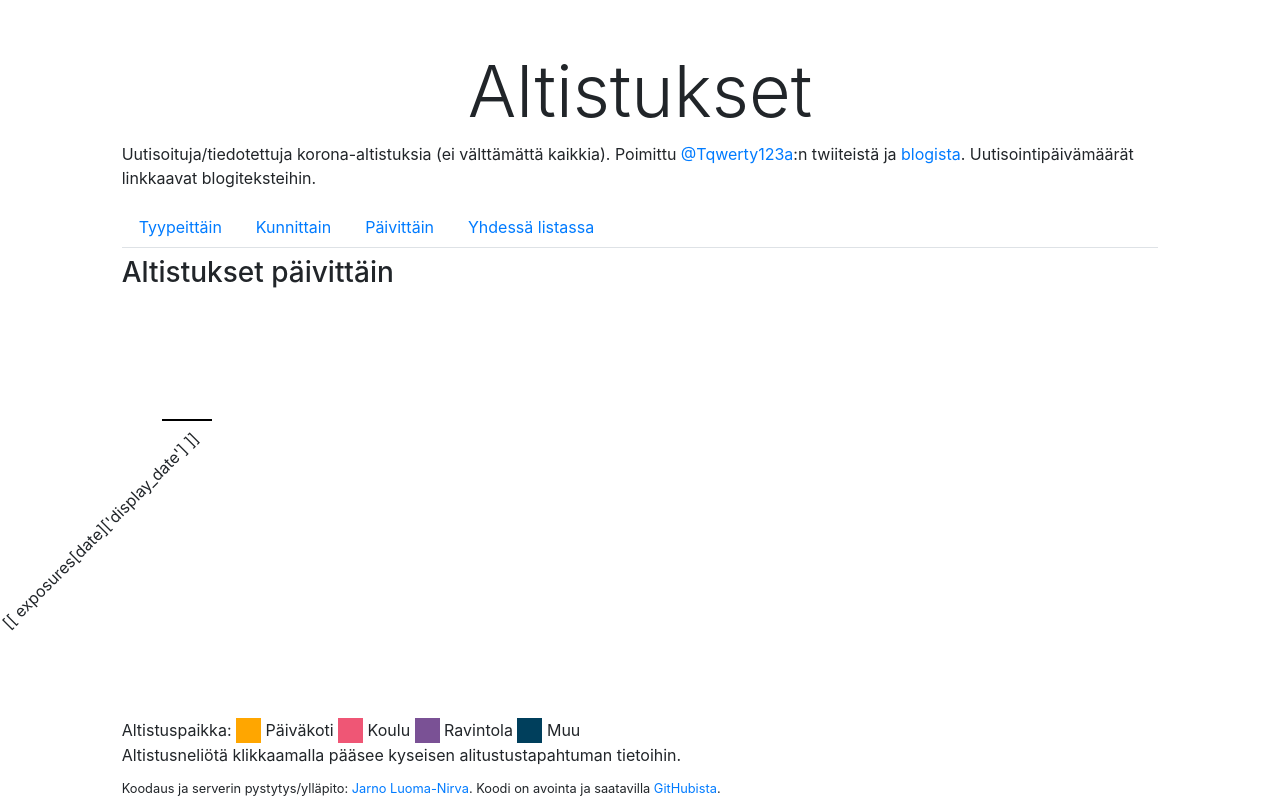
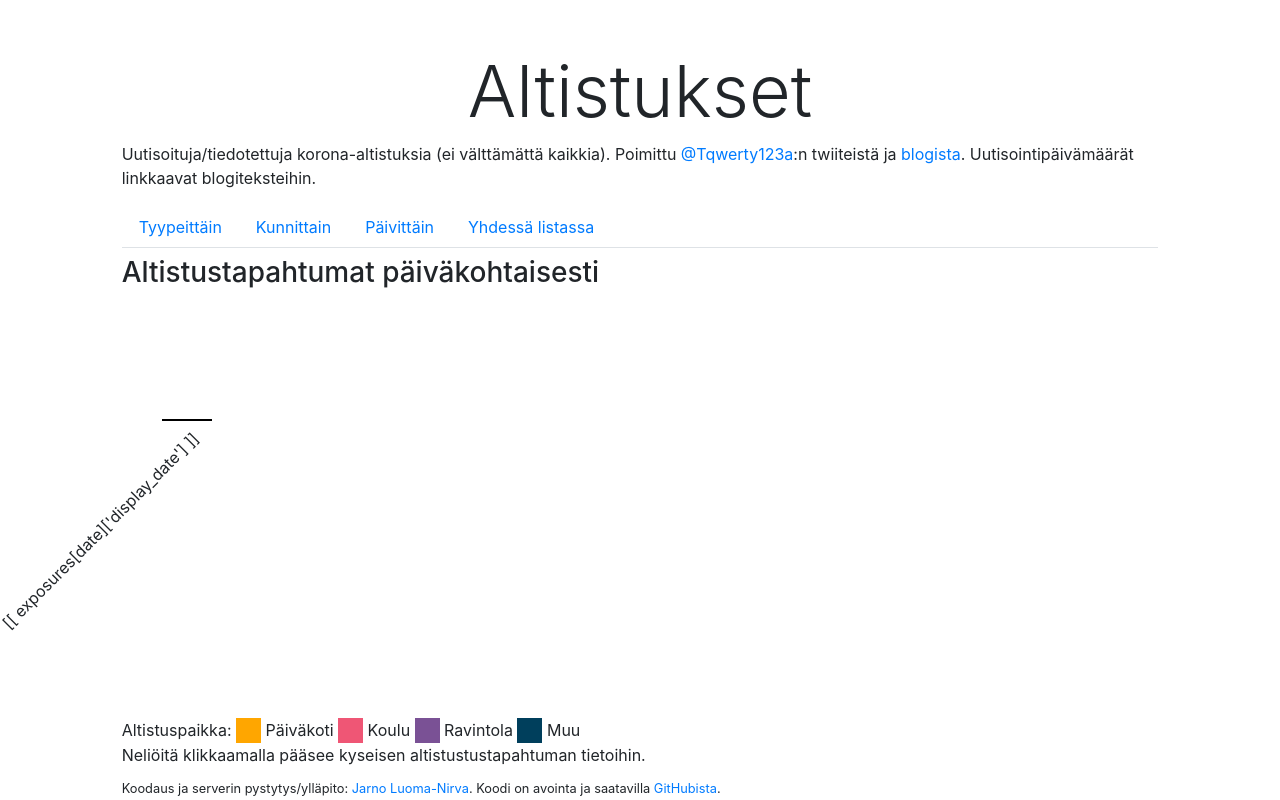
Before and after one commit to jarnoln/exposures, a Django app: template tables/templates/tables/exposures_by_date.html in a window 1280 px wide. Run offline with Django 3.2, Linux system fonts and the light colour scheme; the template is opened without the code that fills it, so the values that code supplies are empty; some libraries are stand-ins or nearby versions.

Commit message:
Fix typo

```diff
--- a/tables/templates/tables/exposures_by_date.html
+++ b/tables/templates/tables/exposures_by_date.html
@@ -56,7 +56,7 @@
 
 {% block content %}
 <div class="my-2">
-  <h3>Altistukset päivittäin</h3>
+  <h3>Altistustapahtumat päiväkohtaisesti</h3>
   <div id="graph">
     <div id="x-axis">
       <div v-for="date in Object.keys(exposures)">
@@ -80,7 +80,7 @@
     <div class="legend exposure-inner-block category-restaurant">&nbsp</div> Ravintola
     <div class="legend exposure-inner-block category-other">&nbsp</div> Muu
   </div>
-  <div>Altistusneliötä klikkaamalla pääsee kyseisen alitustustapahtuman tietoihin.</div>
+  <div>Neliöitä klikkaamalla pääsee kyseisen altistustustapahtuman tietoihin.</div>
 </div>
 {% endblock %}
 
```
